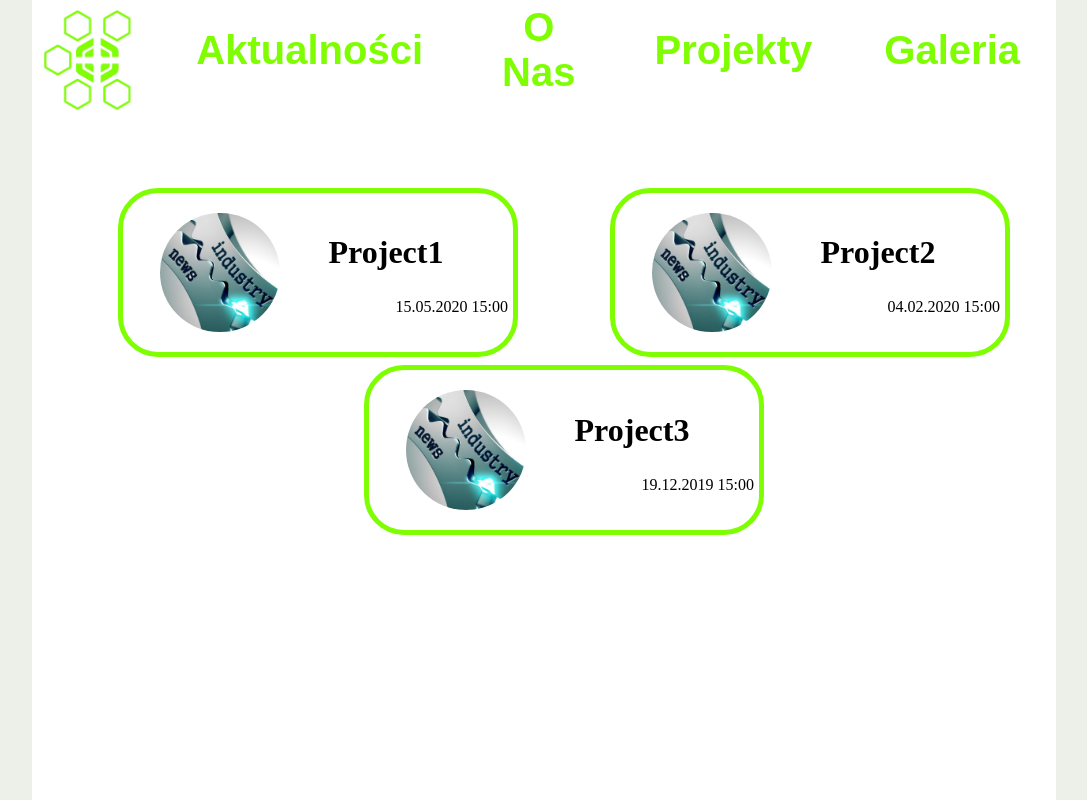
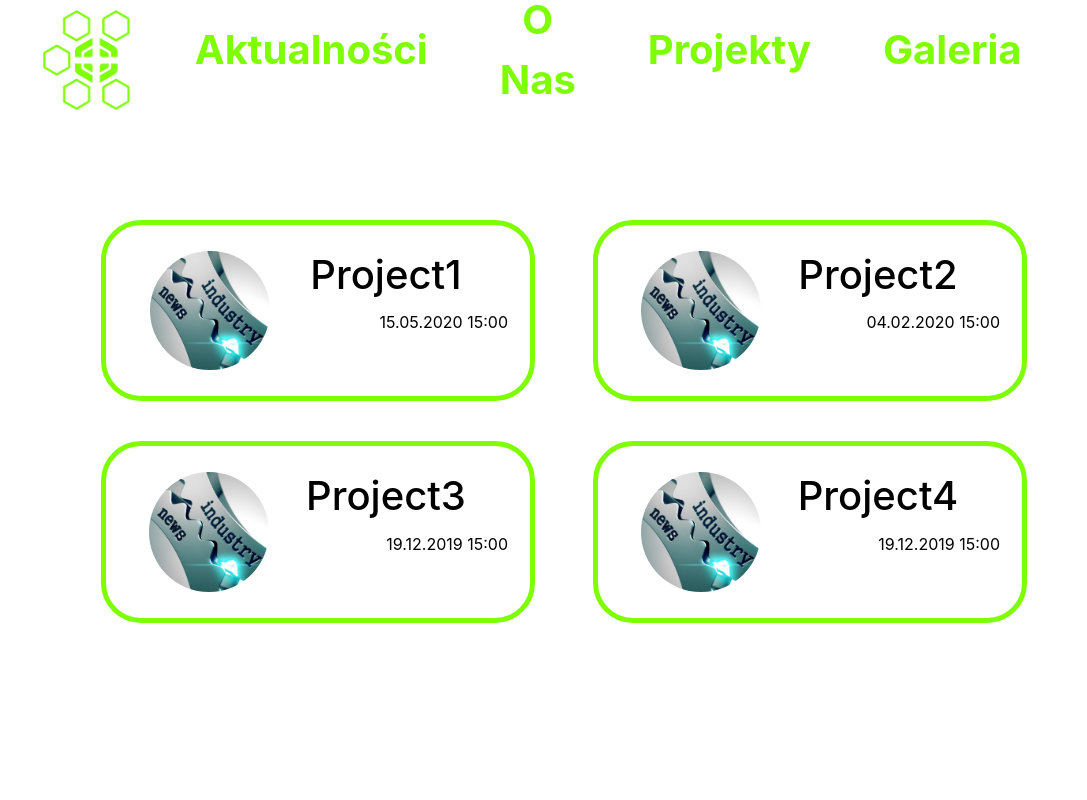
Before and after one commit to Danioq/KompozytywniCMS, a React (Create React App) app in the folder frontend/: page /projects in a window 1280 px wide. Shown: the whole page, without its empty margins (96-1183 px from the left). Built offline with nearby package versions, Linux system fonts and the light colour scheme.

Commit message:
Pop-Up project Card

```diff
--- a/frontend/src/components/Projects/ProjectTitle/index.jsx
+++ b/frontend/src/components/Projects/ProjectTitle/index.jsx
@@ -8,6 +8,7 @@ export default function ProjectTitle(props) {
         <Picture src={props.photo} />
         <Title>{props.title}</Title>
         <Date>{props.addDate} {props.addTime}</Date>
-        <Text>{props.textContent}</Text>
+        <Text>{props.text}</Text>
+
     </ProjectTitleContainer>
 }
--- a/frontend/src/components/Projects/ProjectTitle/styledElement.js
+++ b/frontend/src/components/Projects/ProjectTitle/styledElement.js
@@ -2,23 +2,20 @@ import styled from 'styled-components'
 
 
 export let ProjectTitleContainer = styled.li`
-    border: 5px #7FFE02 solid;
-    border-radius: 5vh;
+
     clear: both;
     padding: 20px;
     min-height: 15vh;
     width: 400px;
 
     box-sizing: border-box;
-    margin-left: 10px;;
-    margin-right: 10px;
-    margin-top: 1vh;
+
     display: flex;
     justify-content: space-around;
     flex-wrap: wrap;
     position: relative;
-    &:hover {
-    background: #C4C4C4;
+   outline: none;
+
 
   }
 `;
@@ -33,10 +30,11 @@ export let Picture = styled.img`
 
 export let Title = styled.h1``;
 
-export let Text = styled.p``;
-
 export let Date = styled.p`
   position: absolute;
-  right: 5px;
-  bottom: 20px;
+  right: 10px;
+  bottom: 40px;
 `;
+
+ export let Text = styled.p`
+ `;
--- a/frontend/src/components/Projects/index.jsx
+++ b/frontend/src/components/Projects/index.jsx
@@ -1,42 +1,106 @@
-import React from 'react';
-import {ProjectList} from './styledElement'
-import ProjectTitle from './ProjectTitle'
-import image from 'images/industry_news.jpg'
+import React from "react";
+import { ProjectList } from "./styledElement";
+import ProjectTitle from "./ProjectTitle";
+import image from "images/industry_news.jpg";
+import { Modal, Button } from "react-bootstrap";
+import "bootstrap/dist/css/bootstrap.min.css";
+import "./style.css";
 
-const data = [{
-    title: 'Project1',
+const data = [
+  {
+    title: "Project1",
     photo: image,
-    //textContent: 'Lorem ipsum dolor sit amet, consectetur adipiscing elit. Proin pulvinar ex dui, ac lobortis leo tristique at. Praesent tristique laoreet risus, vitae lacinia mi convallis sit amet. Quisque suscipit suscipit neque commodo convallis. Suspendisse et mi turpis. Proin elementum, quam quis auctor dictum, metus tellus dictum velit, id iaculis justo tellus vel tellus. Curabitur efficitur congue arcu malesuada tempor. Integer ut imperdiet turpis. Phasellus lorem quam, suscipit quis rutrum molestie, luctus condimentum magna. Nullam vehicula sem ac aliquet hendrerit. Nunc consequat rutrum metus sit amet fermentum.',
-    addDate: '15.05.2020',
-    addTime: '15:00'
+    textContent:
+      "Lorem ipsum dolor sit amet, consectetur adipiscing elit. Proin pulvinar ex dui, ac lobortis leo tristique at. Praesent tristique laoreet risus, vitae lacinia mi convallis sit amet. Quisque suscipit suscipit neque commodo convallis. Suspendisse et mi turpis. Proin elementum, quam quis auctor dictum, metus tellus dictum velit, id iaculis justo tellus vel tellus. Curabitur efficitur congue arcu malesuada tempor. Integer ut imperdiet turpis. Phasellus lorem quam, suscipit quis rutrum molestie, luctus condimentum magna. Nullam vehicula sem ac aliquet hendrerit. Nunc consequat rutrum metus sit amet fermentum.",
+    addDate: "15.05.2020",
+    addTime: "15:00",
   },
   {
-    title: 'Project2',
+    title: "Project2",
     photo: image,
-    // textContent: 'Lorem ipsum dolor sit amet, consectetur adipiscing elit. Proin pulvinar ex dui, ac lobortis leo tristique at. Praesent tristique laoreet risus, vitae lacinia mi convallis sit amet. Quisque suscipit suscipit neque commodo convallis. Suspendisse et mi turpis. Proin elementum, quam quis auctor dictum, metus tellus dictum velit, id iaculis justo tellus vel tellus. Curabitur efficitur congue arcu malesuada tempor. Integer ut imperdiet turpis. Phasellus lorem quam, suscipit quis rutrum molestie, luctus condimentum magna. Nullam vehicula sem ac aliquet hendrerit. Nunc consequat rutrum metus sit amet fermentum.',
-    addDate: '04.02.2020',
-    addTime: '15:00'
+    textContent:
+      "Lorem ipsum dolor sit amet, consectetur adipiscing elit. Proin pulvinar ex dui, ac lobortis leo tristique at. Praesent tristique laoreet risus, vitae lacinia mi convallis sit amet. Quisque suscipit suscipit neque commodo convallis. Suspendisse et mi turpis. Proin elementum, quam quis auctor dictum, metus tellus dictum velit, id iaculis justo tellus vel tellus. Curabitur efficitur congue arcu malesuada tempor. Integer ut imperdiet turpis. Phasellus lorem quam, suscipit quis rutrum molestie, luctus condimentum magna. Nullam vehicula sem ac aliquet hendrerit. Nunc consequat rutrum metus sit amet fermentum.",
+    addDate: "04.02.2020",
+    addTime: "15:00",
   },
   {
-    title: 'Project3',
+    title: "Project3",
     photo: image,
-    //textContent: 'Lorem ipsum dolor sit amet, consectetur adipiscing elit. Proin pulvinar ex dui, ac lobortis leo tristique at. Praesent tristique laoreet risus, vitae lacinia mi convallis sit amet. Quisque suscipit suscipit neque commodo convallis. Suspendisse et mi turpis. Proin elementum, quam quis auctor dictum, metus tellus dictum velit, id iaculis justo tellus vel tellus. Curabitur efficitur congue arcu malesuada tempor. Integer ut imperdiet turpis. Phasellus lorem quam, suscipit quis rutrum molestie, luctus condimentum magna. Nullam vehicula sem ac aliquet hendrerit. Nunc consequat rutrum metus sit amet fermentum.',
-    addDate: '19.12.2019',
-    addTime: '15:00'
-    }
+    textContent:
+      "Lorem ipsum dolor sit amet, consectetur adipiscing elit. Proin pulvinar ex dui, ac lobortis leo tristique at. Praesent tristique laoreet risus, vitae lacinia mi convallis sit amet. Quisque suscipit suscipit neque commodo convallis. Suspendisse et mi turpis. Proin elementum, quam quis auctor dictum, metus tellus dictum velit, id iaculis justo tellus vel tellus. Curabitur efficitur congue arcu malesuada tempor. Integer ut imperdiet turpis. Phasellus lorem quam, suscipit quis rutrum molestie, luctus condimentum magna. Nullam vehicula sem ac aliquet hendrerit. Nunc consequat rutrum metus sit amet fermentum.",
+    addDate: "19.12.2019",
+    addTime: "15:00",
+  },
+  {
+    title: "Project4",
+    photo: image,
+    textContent:
+      "Lorem ipsum dolor sit amet, consectetur adipiscing elit. Proin pulvinar ex dui, ac lobortis leo tristique at. Praesent tristique laoreet risus, vitae lacinia mi convallis sit amet. Quisque suscipit suscipit neque commodo convallis. Suspendisse et mi turpis. Proin elementum, quam quis auctor dictum, metus tellus dictum velit, id iaculis justo tellus vel tellus. Curabitur efficitur congue arcu malesuada tempor. Integer ut imperdiet turpis. Phasellus lorem quam, suscipit quis rutrum molestie, luctus condimentum magna. Nullam vehicula sem ac aliquet hendrerit. Nunc consequat rutrum metus sit amet fermentum.",
+    addDate: "19.12.2019",
+    addTime: "15:00",
+  },
 ];
 
+function MyVerticallyCenteredModal(props) {
+  return (
+    <Modal
+      {...props}
+      size="lg"
+      aria-labelledby="contained-modal-title-vcenter"
+      centered
+    >
+      <Modal.Header closeButton>
+        <Modal.Title className = "title" id="contained-modal-title-vcenter">
+          <ProjectTitle title={props.title}
+          photo = {props.photo} />
+        </Modal.Title>
+      </Modal.Header>
+      <Modal.Body>
+        <h4>{props.addDate} {props.addTime}</h4>
+        <p>{props.content}</p>
+      </Modal.Body>
+      <Modal.Footer>
+        <Button onClick={props.onHide}>Close</Button>
+      </Modal.Footer>
+    </Modal>
+  );
+}
+
+function ProjectButton(props) {
+  const [modalShow, setModalShow] = React.useState(false);
+  return (
+    <Button
+      className="trigger"
+      variant="primary"
+      onClick={() => setModalShow(true)}
+    >
+      <ProjectTitle
+        title={props.title}
+        photo={props.photo}
+        addDate={props.addDate}
+        addTime={props.addTime}
+      />
+      <MyVerticallyCenteredModal
+        show={modalShow}
+        onHide={() => setModalShow(false)}
+        title={props.title}
+        content={props.textContent}
+        photo={props.photo}
+        addDate={props.addDate}
+        addTime={props.addTime}
+      />
+    </Button>
+  );
+}
 
 export default function Projects(props) {
-    return <React.Fragment>
-
+  return (
+    <React.Fragment>
       <ProjectList>
-            {data.map(e =>
-                <ProjectTitle title = {e.title}
-                                photo = {e.photo}
-                                textContent = {e.textContent}
-                                addDate = {e.addDate}
-                                addTime = {e.addTime} />)}
+        {data.map((e) => (
+          <ProjectButton {...e} />
+        ))}
       </ProjectList>
     </React.Fragment>
+  );
 }
--- /dev/null
+++ b/frontend/src/components/Projects/style.css
@@ -0,0 +1,19 @@
+.trigger{
+    background: transparent;
+    border: 0;
+    clear:both;
+    margin: 0;
+    justify-content: center;
+    margin-left: 10px;;
+    margin-right: 10px;
+    margin-top: 40px;
+    color: black;
+    border: 5px #7FFE02 solid;
+    border-radius: 5vh;
+    outline: none;
+}
+
+.trigger:hover{
+   background: #c4c4c4;
+   border: 5px #00FF00 solid;
+}
--- a/frontend/src/components/Projects/styledElement.js
+++ b/frontend/src/components/Projects/styledElement.js
@@ -6,4 +6,17 @@ export let  ProjectList = styled.ul`
     display: flex;
     justify-content: space-around;
     flex-wrap: wrap;
+    overflow: hidden;
 `;
+
+export let Button = styled.button`
+    background: transparent;
+    border: 0;
+    clear:both;
+    margin: 0;
+    justify-content: center;
+    margin-left: 10px;;
+    margin-right: 10px;
+    margin-top: 40px;
+
+`;
```
Lines whose indentation alone changed are shown as unchanged.
